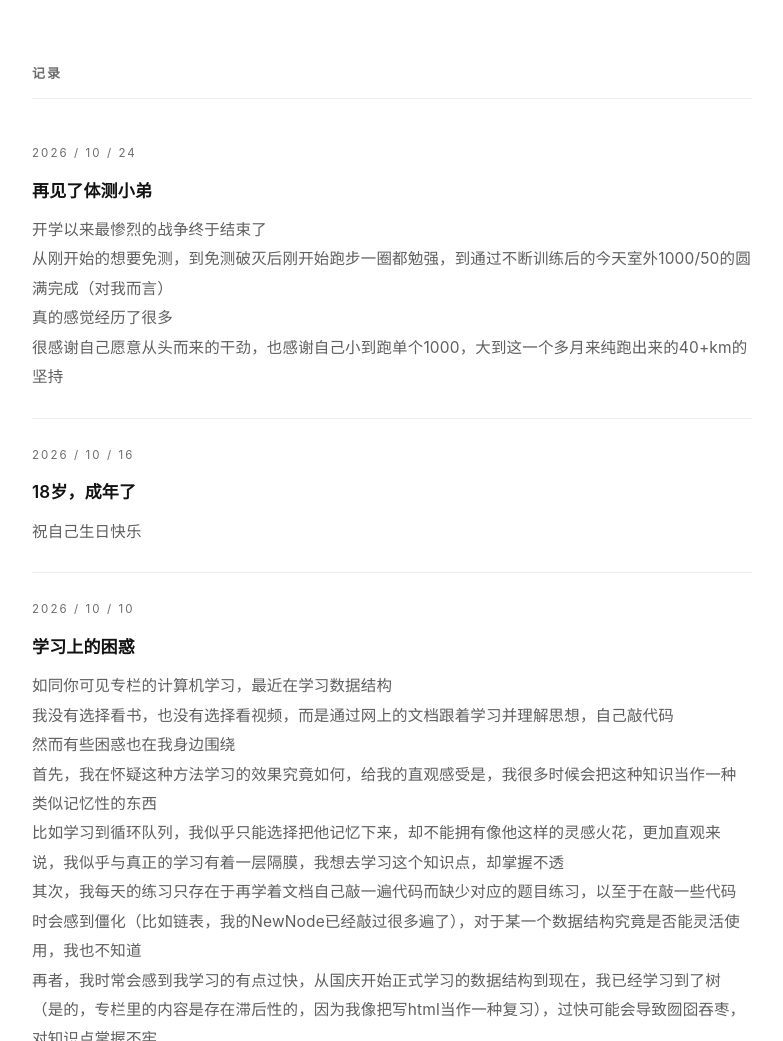
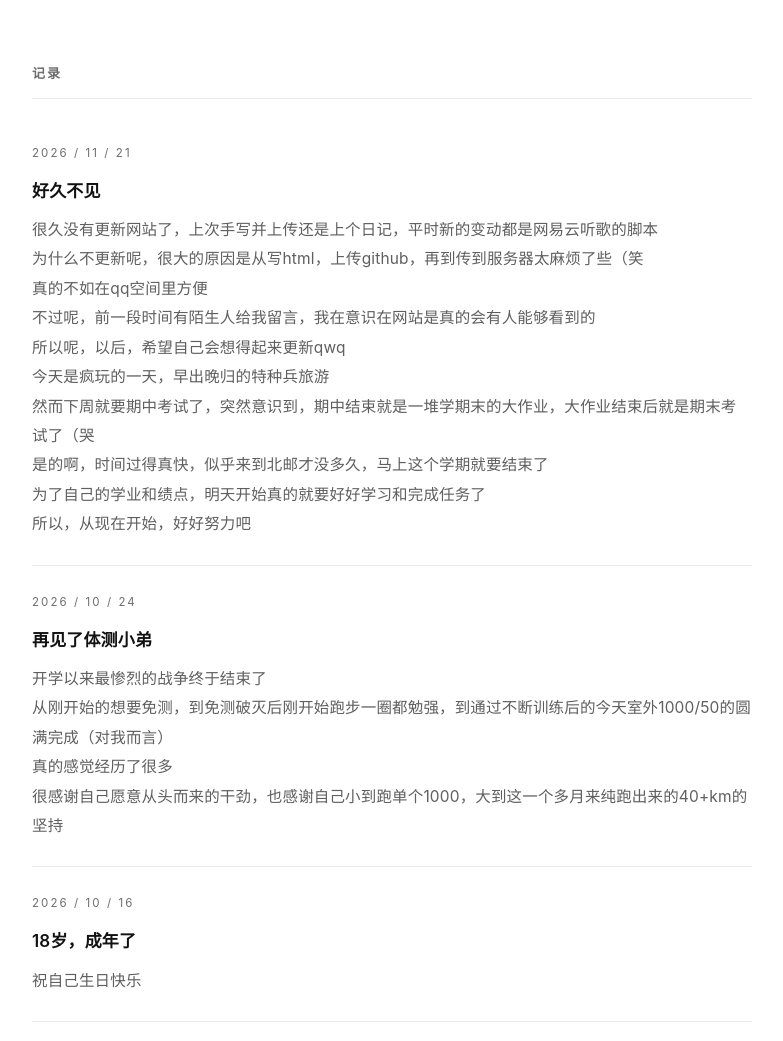
Before and after one commit to forest306-qwq/website, a plain HTML site: page diary.html in a window 1280 px wide. Shown: the part 818-1859 px from the top of the page, without its empty margins (248-1031 px from the left). Drawn offline with Linux system fonts and the light colour scheme.

Commit message:
Add files via upload

```diff
--- a/diary.html
+++ b/diary.html
@@ -41,6 +41,20 @@
     <p class="lead">有心情就写，没心情就先放着</p>
 
     <h2>记录</h2>
+    <article class="diary-item" id="diary-2026-11-21">
+      <div class="date"><time datetime="2026-11-21">2026 / 11 / 21</time></div>
+      <h3>好久不见</h3>
+      <p>很久没有更新网站了，上次手写并上传还是上个日记，平时新的变动都是网易云听歌的脚本</p>
+      <p>为什么不更新呢，很大的原因是从写html，上传github，再到传到服务器太麻烦了些（笑</p>
+      <p>真的不如在qq空间里方便</p>
+      <p>不过呢，前一段时间有陌生人给我留言，我在意识在网站是真的会有人能够看到的</p>
+      <p>所以呢，以后，希望自己会想得起来更新qwq</p>
+      <p>今天是疯玩的一天，早出晚归的特种兵旅游</p>
+      <p>然而下周就要期中考试了，突然意识到，期中结束就是一堆学期末的大作业，大作业结束后就是期末考试了（哭</p>
+      <p>是的啊，时间过得真快，似乎来到北邮才没多久，马上这个学期就要结束了</p>
+      <p>为了自己的学业和绩点，明天开始真的就要好好学习和完成任务了</p>
+      <p>所以，从现在开始，好好努力吧</p>
+    </article>
     <article class="diary-item" id="diary-2026-10-24">
       <div class="date"><time datetime="2026-10-24">2026 / 10 / 24</time></div>
       <h3>再见了体测小弟</h3>
```
